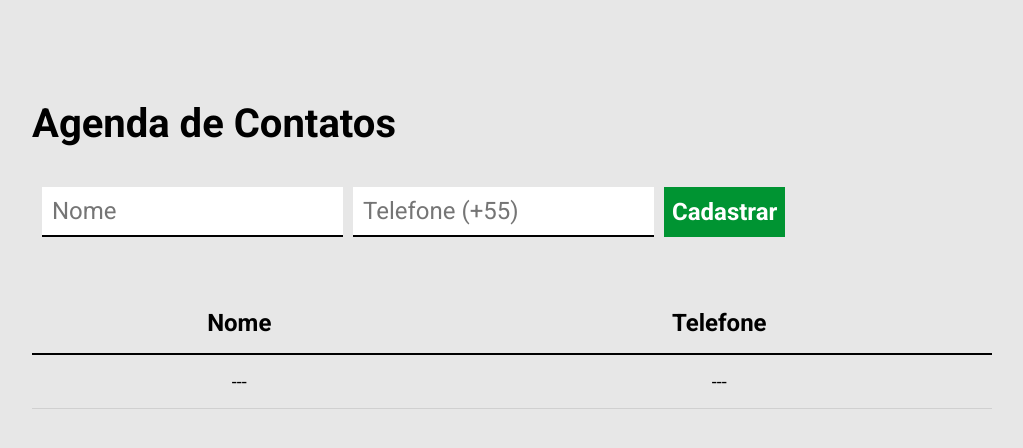
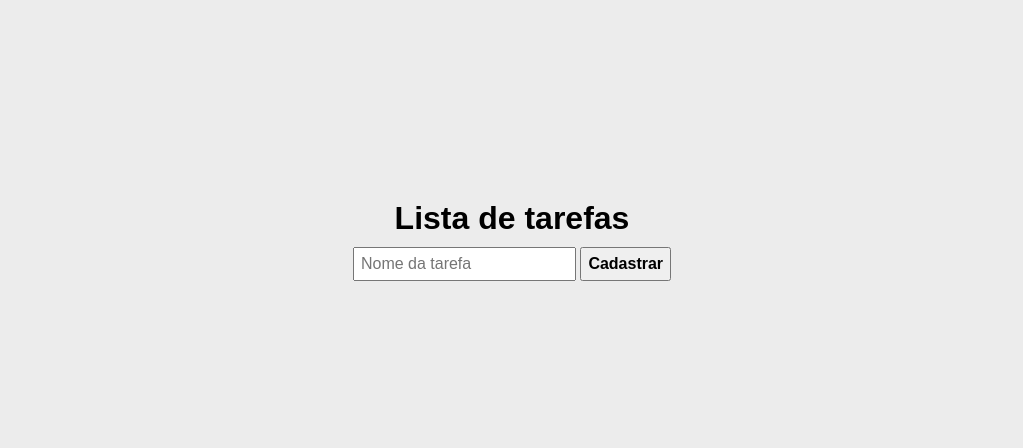
Before and after one commit to JeffersonMartendal/curso_ebac_frontend, a plain HTML site: page index.html in a window 1280 px wide. Shown: the whole page, without its empty margins (128-1151 px from the left). Drawn offline with nearby package versions, Linux system fonts and the light colour scheme.

Commit message:
Acrescentando exercicio

```diff
--- a/index.html
+++ b/index.html
@@ -3,47 +3,18 @@
 <head>
     <meta charset="UTF-8">
     <meta name="viewport" content="width=device-width, initial-scale=1.0">
-    <title>Agenda de Contatos</title>
-    <link rel="preconnect" href="https://fonts.googleapis.com">
-    <link rel="preconnect" href="https://fonts.gstatic.com" crossorigin>
-    <link href="https://fonts.googleapis.com/css2?family=Roboto:wght@400;700&display=swap" rel="stylesheet">
     <link rel="stylesheet" href="main.css">
+    <title>Lista de Tarefas</title>
 </head>
 <body>
-    <div class="container">
-        <header>
-            <h1>Agenda de Contatos</h1>
-        </header>
-        <form id="form-atividade">
-            <input type="text" id="nome" required placeholder="Nome">
-            <input type="tel" id="telefone" required placeholder="Telefone (+55)">
-            <button type="submit">Cadastrar</button>
-        </form>
-        <table cellspacing="0">
-            <thead>
-                <tr>
-                    <th>
-                        Nome
-                    </th>
-                    <th>
-                        Telefone
-                    </th>
-                </tr>
-            </thead>
-            <tbody>
-            </tbody>
-            <tfoot>
-                <tr>
-                    <td id="nome-contato">
-                        ---
-                    </td>
-                    <td id="telefone-contato">
-                        ---
-                    </td>
-                </tr>
-            </tfoot>
-        </table>
-    </div>
+    <form>
+        <h1>Lista de tarefas</h1>
+        <input type="text" id="nome-tarefa" placeholder="Nome da tarefa">
+        <button type="submit">Cadastrar</button>
+        <ul>
+        </ul>
+    </form>
+    <script src="https://code.jquery.com/jquery-3.7.0.min.js"></script>
     <script src="main.js"></script>
 </body>
 </html>
--- a/main.css
+++ b/main.css
@@ -2,95 +2,36 @@
     margin: 0;
     padding: 0;
     box-sizing: border-box;
-    font-family: 'Roboto', sans-serif;
+    font-family: Arial, Helvetica, sans-serif;
 }
 
 body {
-    background-color: #E7E7E7;
-    padding-top: 100px;
+    background-color: #ECECEC;
 }
 
-header {
-    /* elementos um ao lado do outro */
-    display: flex;
-    /* ficar centralizado */
-    align-items: center;
-    margin-bottom: 40px;
+form {
+    text-align: center;
+    margin-top: 200px;
 }
 
-header h1 {
-    font-size: 40px;
+input, button {
+    margin-top: 10px;
+    padding: 6px;
+    font-size: 16px;
+}
+
+button {
     font-weight: bold;
 }
 
-.container {
-    max-width: 960px;
-    width: 100%;
-    margin: 0 auto;
+ul {
+    margin-top: 10px;
+    display: grid;
+    justify-content: center;
+    flex-wrap: wrap;
 }
 
-form {
-    display: flex;
-    max-width: 640px;
-    width: 100%;
-    justify-content: space-between;
-    margin-bottom: 56px;
+ul li {
+    margin: 6px;
+    cursor: pointer;
 }
-
-form input {
-    font-size: 24px;
-    margin-left: 10px;
-    background-color: #fff;
-    border: none;
-    border-bottom: 2px solid black;
-    padding: 10px;
-}
-
-form button {
-    background-color: #009432;
-    margin-left: 10px;
-    color: #fff;
-    font-size: 24px;
-    font-weight: bold;
-    border: none;
-    cursor: pointer;
-    padding: 8px;
-}
-
-table {
-    width: 100%;
-}
-
-table th {
-    border-bottom: 2px solid #000;
-    padding: 16px;
-    font-size: 24px;
-    font-weight: bold;
-}
-
-table td {
-    padding: 16px 0;
-    text-align: center;
-    font-size: 18px;
-    border-bottom: 1px solid rgba(0, 0, 0, 0.1);
-}
-
-table td img {
-    height: 30px;
-}
-
-.resultado {
-    padding: 8px;
-    font-weight: bold;
-    color: #fff;
-    background-color: #000;
-    border-radius: 3px;
-}
-
-.aprovado {
-    background-color: #009432;
-}
-
-.reprovado {
-    background-color: red;
-}
--- a/main.js
+++ b/main.js
@@ -1,34 +1,13 @@
-const form = document.getElementById('form-atividade')
-let linhas = ''
-const nome = []
-const telefone = []
+$(document).ready(function() {
 
-form.addEventListener('submit', function(e) {
-    e.preventDefault()
-    adicionaLinha()
-    atualizaTabela()
+    $('form').on('submit', function(e) {
+        e.preventDefault()
+        const tarefaNova = $('#nome-tarefa').val()
+        const novoItem = $('<li>' + tarefaNova + '</li>')
+        $('ul').append(novoItem);
+        $('#nome-tarefa').val('');
+    })
+    $('ul').on('click', 'li', function() {
+        $(this).css('text-decoration', 'line-through')
+    })
 })
-
-function adicionaLinha() {
-    const inputNome = document.getElementById('nome')
-    const inputTelefone = document.getElementById('telefone')
-
-    if (telefone.includes(inputTelefone.value)) {
-        alert(`O telefone ${inputTelefone.value} já foi inserido`)
-    } else {
-        telefone.push(inputTelefone.value)
-        nome.push(inputNome.value)
-        let linha = '<tr>'
-        linha += `<td>${inputNome.value}</td>`
-        linha += `<td>${inputTelefone.value}</td>`
-        linha += `</tr>`
-        linhas += linha
-    }
-    inputNome.value = ''
-    inputTelefone.value = ''
-}
-
-function atualizaTabela() {
-    const corpoTabela = document.querySelector('tbody')
-    corpoTabela.innerHTML = linhas
-}
```
